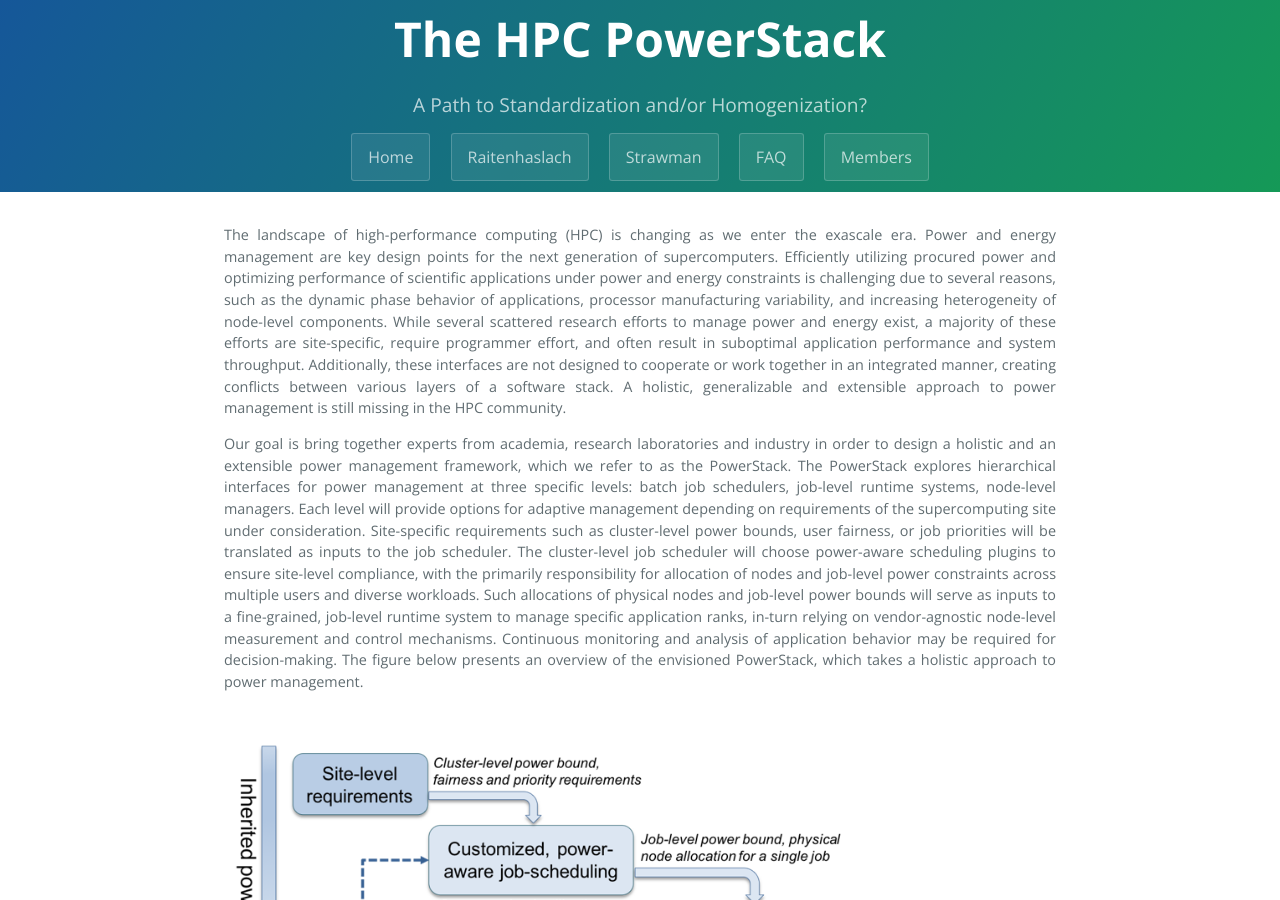
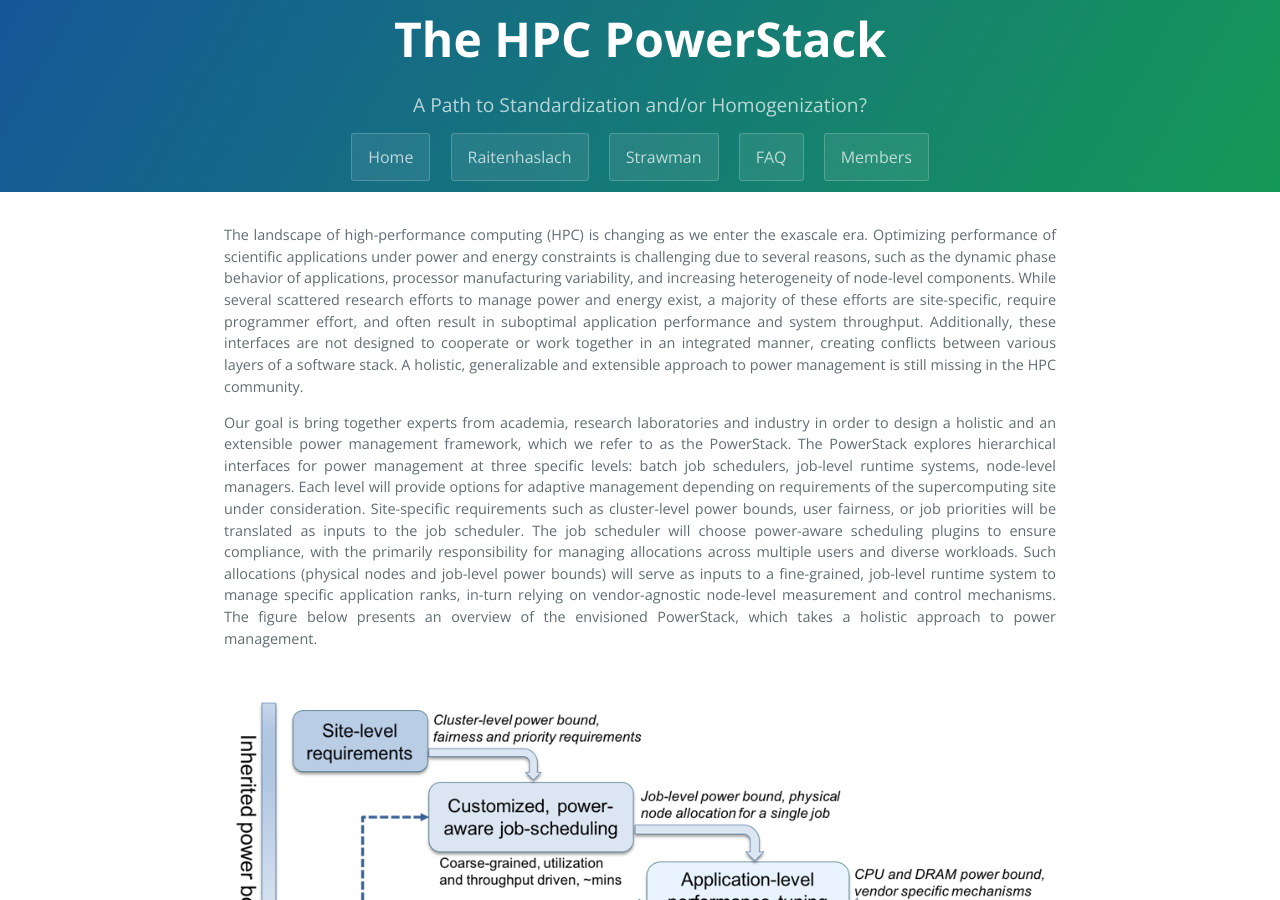
Before and after one commit to HPCPowerStack/hpcpowerstack.github.io, a Jekyll site: the page built from index.md, in a window 1280 px wide and 900 px high. Built offline with Jekyll 4.4.1, drawn with Linux system fonts in a browser that asks for light colours; the repository's description, which GitHub fills in, is left out.

Commit message:
Prune text

```diff
--- a/index.md
+++ b/index.md
@@ -1,9 +1,9 @@
 ---
 layout: default
 ---
-The landscape of high-performance computing (HPC) is changing as we enter the exascale era. Power and energy management are key design points for the next generation of supercomputers. Efficiently utilizing procured power and optimizing performance of scientific applications under power and energy constraints is challenging due to several reasons, such as the dynamic phase behavior of applications, processor manufacturing variability, and increasing heterogeneity of node-level components. While several scattered research efforts to manage power and energy exist, a majority of these efforts are site-specific, require programmer effort, and often result in suboptimal application performance and system throughput. Additionally, these interfaces are not designed to cooperate or work together in an integrated manner, creating conflicts between various layers of a software stack. A holistic, generalizable and extensible approach to power management is still missing in the HPC community.
+The landscape of high-performance computing (HPC) is changing as we enter the exascale era. Optimizing performance of scientific applications under power and energy constraints is challenging due to several reasons, such as the dynamic phase behavior of applications, processor manufacturing variability, and increasing heterogeneity of node-level components. While several scattered research efforts to manage power and energy exist, a majority of these efforts are site-specific, require programmer effort, and often result in suboptimal application performance and system throughput. Additionally, these interfaces are not designed to cooperate or work together in an integrated manner, creating conflicts between various layers of a software stack. A holistic, generalizable and extensible approach to power management is still missing in the HPC community.
 
-Our goal is bring together experts from academia, research laboratories and industry in order to design a holistic and an extensible power management framework, which we refer to as the PowerStack. The PowerStack explores hierarchical interfaces for power management at three specific levels: batch job schedulers, job-level runtime systems, node-level managers. Each level will provide options for adaptive management depending on requirements of the supercomputing site under consideration. Site-specific requirements such as cluster-level power bounds, user fairness, or job priorities will be translated as inputs to the job scheduler. The cluster-level job scheduler will choose power-aware scheduling plugins to ensure site-level compliance, with the primarily responsibility for allocation of nodes and job-level power constraints across multiple users and diverse workloads. Such allocations of physical nodes and job-level power bounds will serve as inputs to a fine-grained, job-level runtime system to manage specific application ranks, in-turn relying on vendor-agnostic node-level measurement and control mechanisms. Continuous monitoring and analysis of application behavior may be required for decision-making. The figure below presents an overview of the envisioned PowerStack, which takes a holistic approach to power management.
+Our goal is bring together experts from academia, research laboratories and industry in order to design a holistic and an extensible power management framework, which we refer to as the PowerStack. The PowerStack explores hierarchical interfaces for power management at three specific levels: batch job schedulers, job-level runtime systems, node-level managers. Each level will provide options for adaptive management depending on requirements of the supercomputing site under consideration. Site-specific requirements such as cluster-level power bounds, user fairness, or job priorities will be translated as inputs to the job scheduler. The job scheduler will choose power-aware scheduling plugins to ensure compliance, with the primarily responsibility for managing allocations across multiple users and diverse workloads. Such allocations (physical nodes and job-level power bounds) will serve as inputs to a fine-grained, job-level runtime system to manage specific application ranks, in-turn relying on vendor-agnostic node-level measurement and control mechanisms. The figure below presents an overview of the envisioned PowerStack, which takes a holistic approach to power management.
 
 <br/>
 
```
Also changed, not shown: 1 other file.
